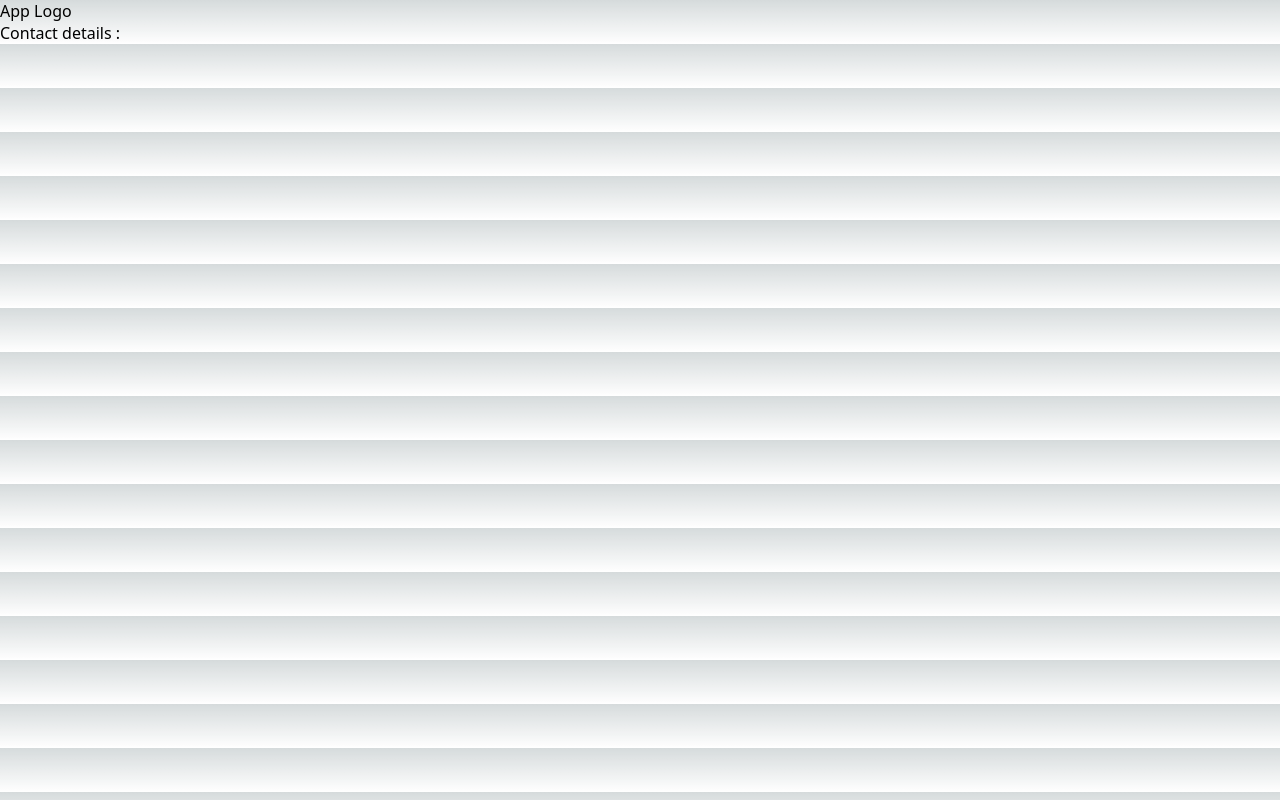
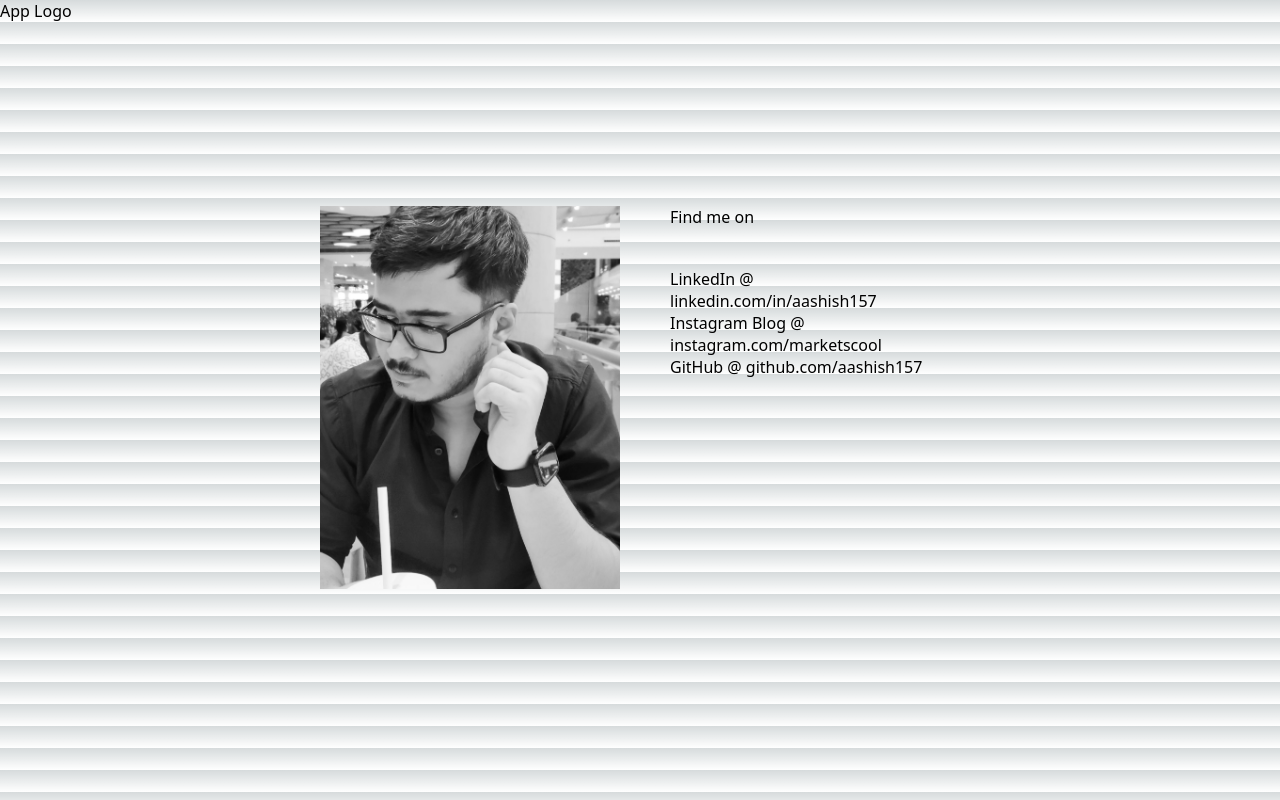
Before and after one commit to aashish157/portfolio-web-app, a Next.js app: page /contact in a window 1280 px wide. Built offline with nearby package versions, Linux system fonts and the light colour scheme.

Commit message:
setup contact page

```diff
--- /dev/null
+++ b/src/app/contact/page.module.css
@@ -0,0 +1,60 @@
+@media screen and (min-width: 768px) {
+    .gridContainer {
+        display: grid;
+        column-gap: 50px;
+        position: absolute;
+        top: 50%;
+        left: 50%;
+        transform: translate(-50%, -50%);
+    }
+
+    .profileImage {
+        grid-column-start: 1;
+        grid-column-end: 2;
+    }
+
+    .contactDetails {
+        grid-column-start: 2;
+        grid-column-end: 3;
+        display: flex;
+        flex-direction: column;
+        justify-content: flex-start;
+        gap: 40px;
+    }
+}
+
+.profileImage > img {
+    width: 300px;
+    height: auto;
+}
+
+.socialAccountsList {
+    list-style-type: none;
+}
+
+.linkedin {
+
+}
+
+.instagram {
+
+}
+
+.github {
+
+}
+
+@media screen and (max-width: 768px) {
+    .gridContainer {
+        display: grid;
+        row-gap: 50px;
+    }
+
+    .profileImage {
+        grid-row: 1;
+    }
+
+    .contactDetails {
+        grid-row: 2;
+    }
+}
--- a/src/app/contact/page.tsx
+++ b/src/app/contact/page.tsx
@@ -1,5 +1,32 @@
+import styles from './page.module.css'
+import Image from 'next/image'
+import profileImage from '../../../public/images/me.jpg'
+
 const ContactPage = () => {
-    return <div>Contact details :</div>
+    return (
+        <div className={styles.gridContainer}>
+            <div className={styles.profileImage}>
+                <Image src={profileImage} alt='Picture of Aashish Raj Gupta' priority />
+            </div>
+            <div className={styles.contactDetails}>
+                <p>Find me on</p>
+                <ul className={styles.socialAccountsList}>
+                    <li>
+                        <span className={styles.linkedin}>LinkedIn @ </span>
+                        <a href='https://www.linkedin.com/in/aashish157/'>linkedin.com/in/aashish157</a>
+                    </li>
+                    <li>
+                        <span className={styles.instagram}>Instagram Blog @ </span>
+                        <a href='https://www.instagram.com/marketscool/'>instagram.com/marketscool</a>
+                    </li>
+                    <li>
+                        <span className={styles.github}>GitHub @ </span>
+                        <a href='https://github.com/aashish157'>github.com/aashish157</a>
+                    </li>
+                </ul>
+            </div>
+        </div>
+    )
 }
 
 export default ContactPage;
```
Also changed, not shown: public/images/me.jpg (added).
